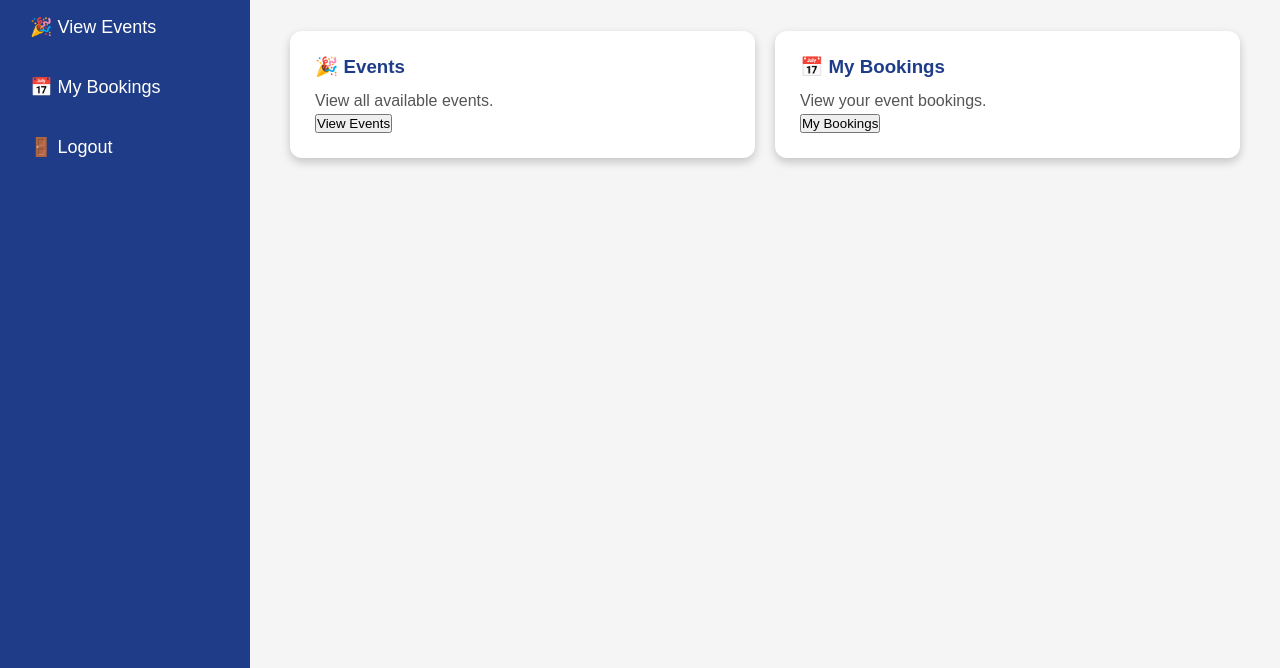
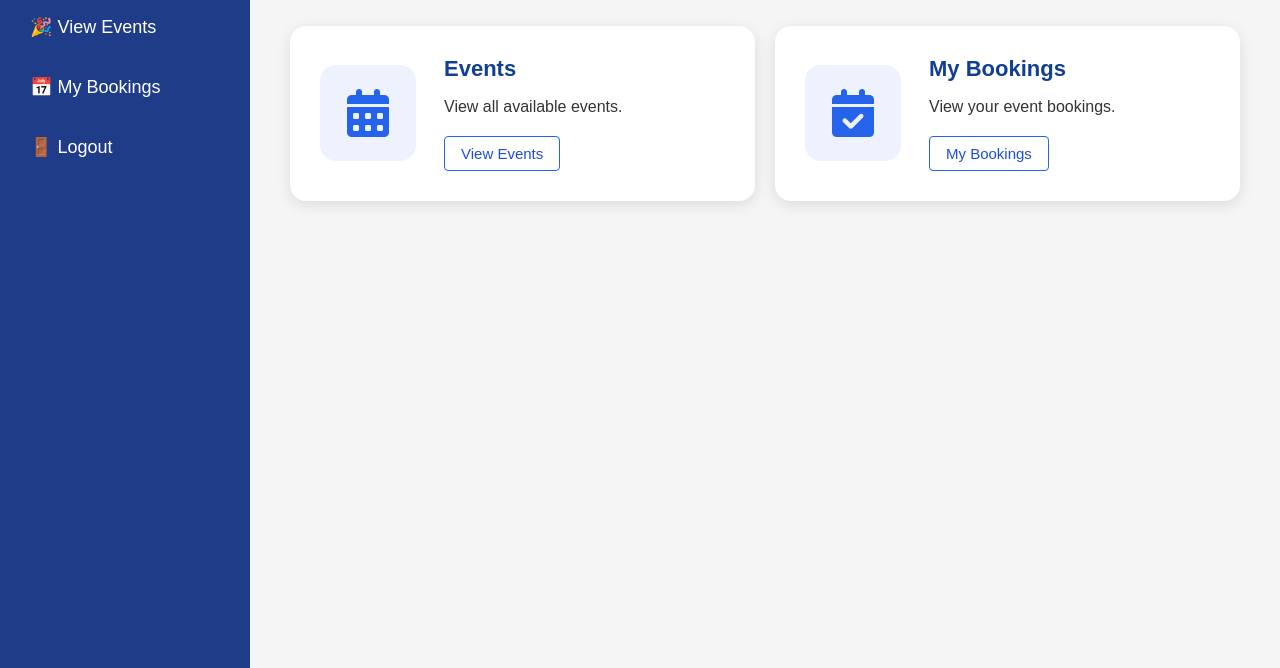
Before and after one commit to siva9852/EventSphere, a plain HTML site: page customer-dashboard.html in a window 1280 px wide. Shown: the part 132-800 px from the top of the page. Drawn offline with Linux system fonts and the light colour scheme; no server answers.

Commit message:
Update customer dashboard design

```diff
--- a/customer-dashboard.html
+++ b/customer-dashboard.html
@@ -2,6 +2,7 @@
 <html lang="en">
 
 <head>
+
     <meta charset="UTF-8">
 
     <meta name="viewport" content="width=device-width, initial-scale=1.0">
@@ -9,11 +10,176 @@
     <title>Customer Dashboard - EventSphere</title>
 
     <link rel="stylesheet" href="css/style.css">
+
+    <!-- Font Awesome -->
+    <link rel="stylesheet"
+        href="https://cdnjs.cloudflare.com/ajax/libs/font-awesome/6.5.2/css/all.min.css">
+
+
+    <style>
+
+        /* ================= CUSTOMER DASHBOARD CARDS ================= */
+
+        .dashboard .cards {
+            display: grid;
+            grid-template-columns: repeat(2, 1fr);
+            gap: 20px;
+            margin-top: 25px;
+        }
+
+
+        .dashboard .card {
+            display: flex;
+            align-items: center;
+            gap: 28px;
+
+            background: #ffffff;
+
+            padding: 30px;
+
+            border-radius: 16px;
+
+            box-shadow:
+                0 4px 15px rgba(0, 0, 0, 0.10);
+
+            min-height: 125px;
+        }
+
+
+        /* ================= ICON BOX ================= */
+
+        .dashboard-card-icon {
+            width: 96px;
+            height: 96px;
+
+            min-width: 96px;
+
+            display: flex;
+            align-items: center;
+            justify-content: center;
+
+            background: #eef2ff;
+
+            border-radius: 16px;
+        }
+
+
+        .dashboard-card-icon i {
+            font-size: 48px;
+
+            color: #2563eb;
+        }
+
+
+        /* ================= CARD CONTENT ================= */
+
+        .dashboard-card-content {
+            flex: 1;
+        }
+
+
+        .dashboard-card-content h3 {
+            margin: 0 0 12px 0;
+
+            color: #123f91;
+
+            font-size: 22px;
+        }
+
+
+        .dashboard-card-content p {
+            margin: 0 0 16px 0;
+
+            color: #333;
+
+            font-size: 16px;
+        }
+
+
+        /* ================= CARD BUTTON ================= */
+
+        .dashboard-card-content a {
+            text-decoration: none;
+        }
+
+
+        .dashboard-card-content button {
+            background: white;
+
+            color: #1d4ed8;
+
+            border: 1.5px solid #2563eb;
+
+            border-radius: 4px;
+
+            padding: 8px 16px;
+
+            font-size: 15px;
+
+            cursor: pointer;
+
+            transition: 0.2s;
+        }
+
+
+        .dashboard-card-content button:hover {
+            background: #2563eb;
+
+            color: white;
+        }
+
+
+        /* ================= MOBILE ================= */
+
+        @media (max-width: 800px) {
+
+            .dashboard .cards {
+                grid-template-columns: 1fr;
+            }
+
+        }
+
+
+        @media (max-width: 500px) {
+
+            .dashboard .card {
+                padding: 20px;
+
+                gap: 18px;
+            }
+
+
+            .dashboard-card-icon {
+                width: 70px;
+                height: 70px;
+
+                min-width: 70px;
+            }
+
+
+            .dashboard-card-icon i {
+                font-size: 34px;
+            }
+
+
+            .dashboard-card-content h3 {
+                font-size: 19px;
+            }
+
+        }
+
+    </style>
+
 </head>
+
 
 <body>
 
+
 <div class="dashboard">
+
+
+    <!-- ================= SIDEBAR ================= -->
 
     <div class="sidebar">
 
@@ -27,17 +193,20 @@
                 </a>
             </li>
 
+
             <li>
                 <a href="customer-events.html">
                     🎉 View Events
                 </a>
             </li>
 
+
             <li>
                 <a href="my-bookings.html">
                     📅 My Bookings
                 </a>
             </li>
+
 
             <li>
                 <a href="#" onclick="logout()">
@@ -50,44 +219,97 @@
     </div>
 
 
+    <!-- ================= DASHBOARD CONTENT ================= -->
+
     <div class="dashboard-content">
 
         <h1>Customer Dashboard</h1>
 
-        <h2>Welcome to EventSphere 🎉</h2>
+
+        <h2>
+            Welcome to EventSphere 🎉
+        </h2>
+
 
         <p>
             Browse available events and book your favorite event.
         </p>
 
+
         <div class="cards">
+
+
+            <!-- ================= EVENTS CARD ================= -->
 
             <div class="card">
 
-                <h3>🎉 Events</h3>
+                <div class="dashboard-card-icon">
+
+                    <i class="fa-solid fa-calendar-days"></i>
+
+                </div>
+
+
+                <div class="dashboard-card-content">
+
+                    <h3>
+                        Events
+                    </h3>
+
 
                     <p>
                         View all available events.
                     </p>
 
+
                     <a href="customer-events.html">
-                    <button>View Events</button>
+
+                        <button>
+                            View Events
+                        </button>
+
                     </a>
 
                 </div>
 
+            </div>
+
+
+            <!-- ================= MY BOOKINGS CARD ================= -->
 
             <div class="card">
 
-                <h3>📅 My Bookings</h3>
+                <div class="dashboard-card-icon">
+
+                    <i class="fa-solid fa-calendar-check"></i>
+
+                </div>
+
+
+                <div class="dashboard-card-content">
+
+                    <h3>
+                        My Bookings
+                    </h3>
+
 
                     <p>
                         View your event bookings.
                     </p>
 
+
+                    <a href="my-bookings.html">
+
                         <button>
                             My Bookings
                         </button>
+
+                    </a>
+
+                </div>
+
+            </div>
+
 
         </div>
 
@@ -95,9 +317,11 @@
 
 </div>
 
-</div>
+
+<!-- ================= AUTH ================= -->
 
 <script type="module" src="js/auth.js"></script>
+
 
 </body>
 
```
Lines whose indentation alone changed are shown as unchanged.
